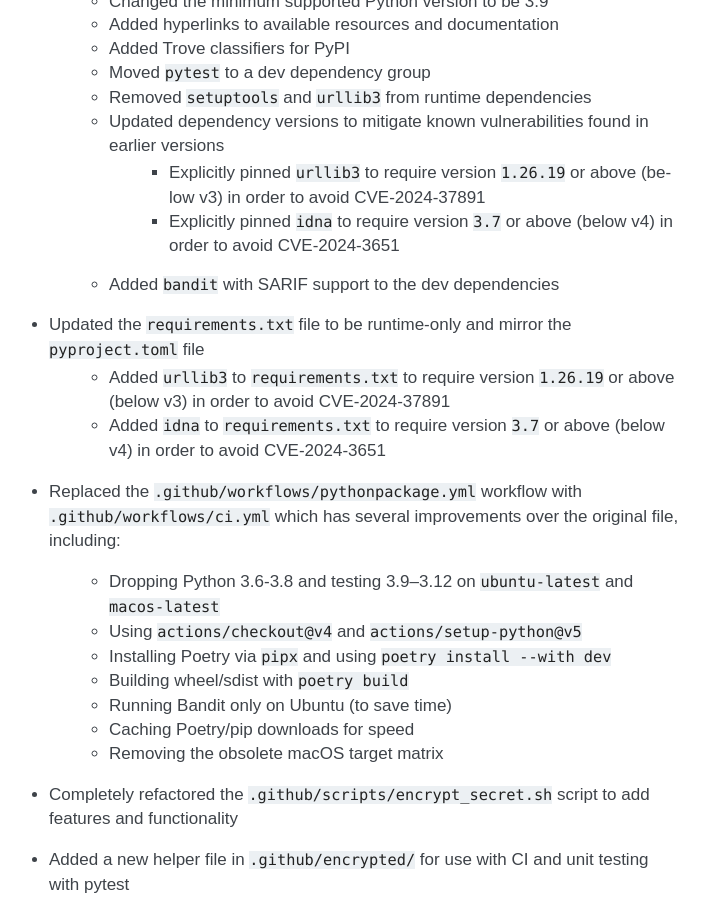
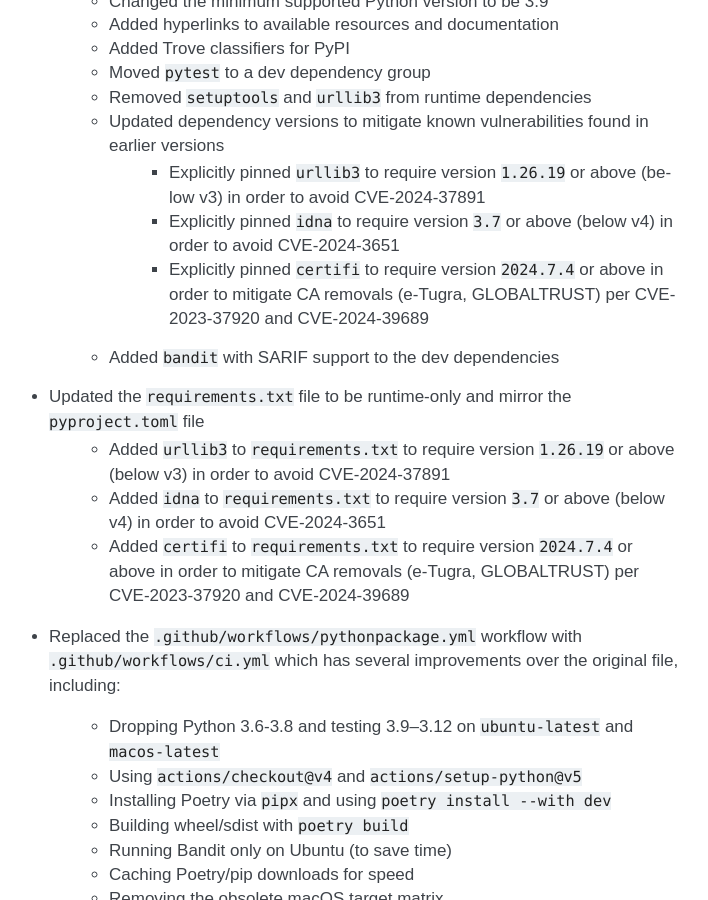
Before and after one commit to jeffshurtliff/salespyforce, a Sphinx documentation site: the page built from docs/changelog.rst, in a window 1280 px wide and 900 px high, scrolled down 4380 px. Shown: the whole window, without its empty margins (401-1109 px from the left). Built offline with Sphinx 7.4.7, drawn with Linux system fonts in a browser that asks for light colours.

Commit message:
Updated certifi library version to mitigate some known vulnerabilities

```diff
--- a/docs/changelog.rst
+++ b/docs/changelog.rst
@@ -153,12 +153,16 @@ General
           to avoid CVE-2024-37891
         * Explicitly pinned ``idna`` to require version ``3.7`` or above (below v4) in order
           to avoid CVE-2024-3651
+        * Explicitly pinned ``certifi`` to require version ``2024.7.4`` or above in order to
+          mitigate CA removals (e-Tugra, GLOBALTRUST) per CVE-2023-37920 and CVE-2024-39689
     * Added ``bandit`` with SARIF support to the dev dependencies
 * Updated the ``requirements.txt`` file to be runtime-only and mirror the ``pyproject.toml`` file
     * Added ``urllib3`` to ``requirements.txt`` to require version ``1.26.19`` or above (below v3) in order
       to avoid CVE-2024-37891
     * Added ``idna`` to ``requirements.txt`` to require version ``3.7`` or above (below v4) in order
       to avoid CVE-2024-3651
+    * Added ``certifi`` to ``requirements.txt`` to require version ``2024.7.4`` or above in order to
+      mitigate CA removals (e-Tugra, GLOBALTRUST) per CVE-2023-37920 and CVE-2024-39689
 * Replaced the ``.github/workflows/pythonpackage.yml`` workflow with ``.github/workflows/ci.yml``
   which has several improvements over the original file, including:
     * Dropping Python 3.6-3.8 and testing 3.9–3.12 on ``ubuntu-latest`` and ``macos-latest``
--- a/pyproject.toml
+++ b/pyproject.toml
@@ -33,6 +33,7 @@ dependencies = [
     "requests>=2.32.5",
     "urllib3>=1.26.19,<3",  # Explicit pin to avoid CVE-2024-37891
     "idna>=3.7,<4",         # Explicit pin to avoid CVE-2024-3651
+    "certifi>=2024.7.4",    # Explicit pin to mitigate CA removals (e-Tugra, GLOBALTRUST)
 ]
 
 [project.urls]
--- a/requirements.txt
+++ b/requirements.txt
@@ -9,3 +10,6 @@ urllib3>=1.26.19,<3
 
 # Minimum idna version to avoid CVE-2024-3651
 idna>=3.7,<4
+
+# Minimum certifi version to mitigate CA removals (e-Tugra, GLOBALTRUST)
+certifi>=2024.7.4
```
Also changed, not shown: other parts of requirements.txt (+1 -0 lines), 1 other file.
